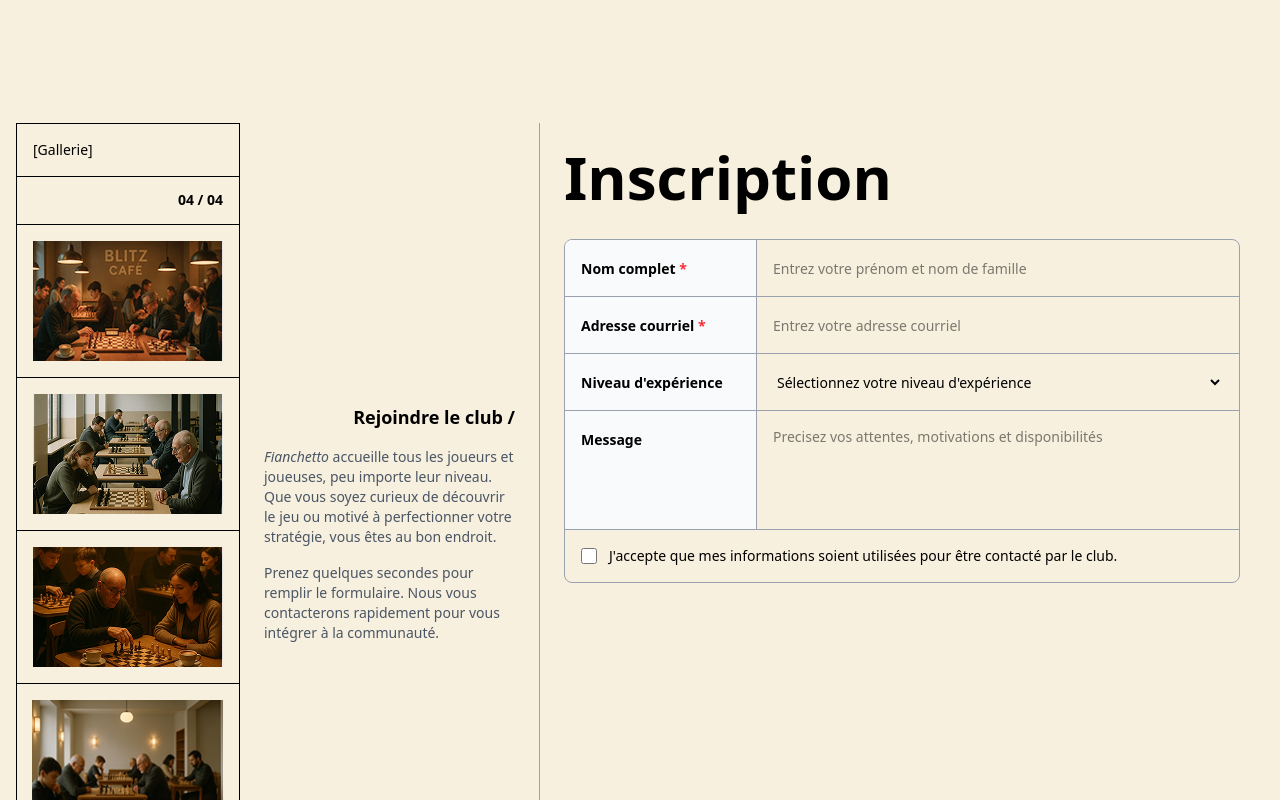
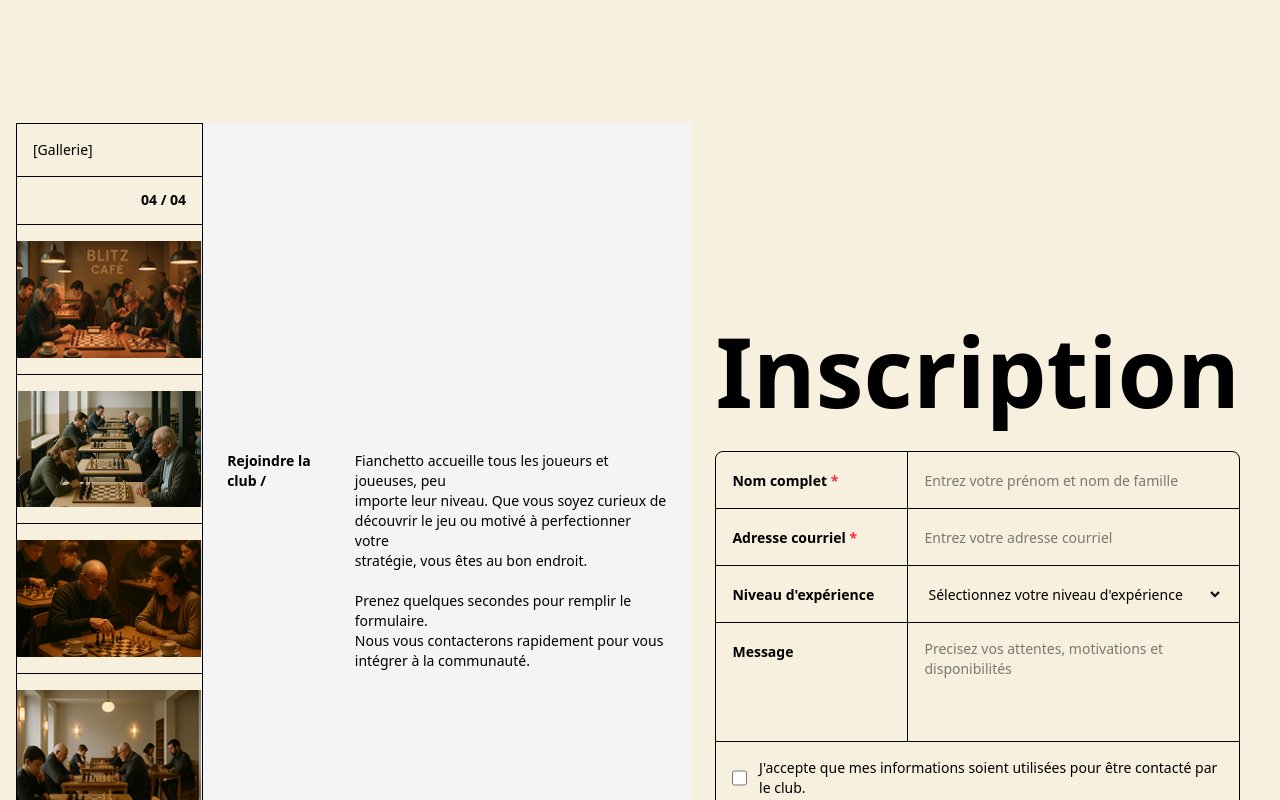
Before and after one commit to Cordelia013/chess-game, a React (Vite) app: page / in a window 1280 px wide. Shown: the part 3960-4760 px from the top of the page. Built offline with nearby package versions, Linux system fonts and the light colour scheme.

Commit message:
Mise à jour de la mise en page et des styles dans les composants Actuality et Inscription pour améliorer la présentation et la cohérence visuelle.

```diff
--- a/src/pages/Actuality.tsx
+++ b/src/pages/Actuality.tsx
@@ -17,14 +17,14 @@ export default function Actuality() {
           <Separate height="h-1" />
         </div>
 
-        <div className="flex justify-between items-baseline -mt-9">
-          <h2 className="text-[6vw] font-bold">
+        <div className="flex justify-between items-baseline -mt-6">
+          <h2 className="text-[7vw] font-bold">
             Actualités
           </h2>
           <Button text={"voir les actualités"} />
         </div>
-        <div className="my-4">
-          <Separate height="h-1" />
+        <div className="mb-4">
+          <Separate height="h-0.5" />
 </div>
        <div className="flex justify-between">
        <Card
--- a/src/pages/Inscription.tsx
+++ b/src/pages/Inscription.tsx
@@ -3,6 +3,7 @@ import img1_galerie from "../assets/Frame_67galerie.jpg";
 import img2_galerie from "../assets/Frame_67galerie-1.jpg";
 import img3_galerie from "../assets/Frame_67galerie-2.jpg";
 import img4_galerie from "../assets/Frame_67galerie-3.jpg";
+
 
 
 export default function Inscription() {
@@ -37,33 +38,30 @@ export default function Inscription() {
         </div>
 
         {/* <!-- Section centrale --> */}
-        <div className="w-[300px] border-r border-gray-400 flex flex-col justify-center p-6">
-            <div className="text-right mb-4">
-                <h3 className="font-black text-lg">Rejoindre le club /</h3>
-            </div>
-            <div className="text-sm text-gray-600 space-y-4">
-                <p>
-                    <em>Fianchetto</em> accueille tous les joueurs et joueuses, peu importe leur niveau.
-                    Que vous soyez curieux de découvrir le jeu ou motivé à perfectionner votre stratégie,
-                    vous êtes au bon endroit.
-                </p>
-                <p>
-                    Prenez quelques secondes pour remplir le formulaire. Nous vous contacterons rapidement
-                    pour vous intégrer à la communauté.
-                </p>
-            </div>
-        </div>
+         <div className="w-xl ml-auto flex justify-center items-center bg-gray-100 p-6">
+                  <div className="flex flex-row gap-4 mt-[6vw] ">
+                    <h6 className="font-black text-sm">Rejoindre la club /</h6>
+                    <div>
+                      <p className="text-sm text-left">
+                      Fianchetto accueille tous les joueurs et joueuses, peu <br /> importe leur niveau. Que vous soyez curieux de  <br />découvrir le jeu ou motivé à perfectionner votre <br /> stratégie, vous êtes au bon endroit.<br /><br />
+
+Prenez quelques secondes pour remplir le formulaire. <br /> Nous vous contacterons rapidement pour vous<br />intégrer à la communauté.
+                      </p>
+
+                    </div>
+                  </div>
+                </div>
 
         {/* <!-- Formulaire --> */}
-        <div className="flex-1  p-6 flex flex-col justify-between">
+        <div className="flex-1  p-6 flex flex-col justify-end gap-8">
 
             <div>
-                <h1 className="text-6xl font-bold mb-8">Inscription</h1>
+                <h1 className="text-8xl font-bold mb-8">Inscription</h1>
 
-                <div className="border border-gray-400 rounded-lg overflow-hidden">
+                <div className="border rounded-lg overflow-hidden">
 
-                    <div className="flex border-b border-gray-400">
-                        <div className="w-48 p-4 border-r border-gray-400 bg-gray-50">
+                    <div className="flex border-b ">
+                        <div className="w-48 p-4 border-r">
                             <label className="font-bold text-sm">Nom complet <span className="text-red-500">*</span></label>
                         </div>
                         <div className="flex-1 p-4">
@@ -72,8 +70,8 @@ export default function Inscription() {
                         </div>
                     </div>
 
-                    <div className="flex border-b border-gray-400">
-                        <div className="w-48 p-4 border-r border-gray-400 bg-gray-50">
+                    <div className="flex border-b ">
+                        <div className="w-48 p-4 border-r  ">
                             <label className="font-bold text-sm">Adresse courriel <span className="text-red-500">*</span></label>
                         </div>
                         <div className="flex-1 p-4">
@@ -82,8 +80,8 @@ export default function Inscription() {
                         </div>
                     </div>
 
-                    <div className="flex border-b border-gray-400">
-                        <div className="w-48 p-4 border-r border-gray-400 bg-gray-50">
+                    <div className="flex border-b ">
+                        <div className="w-48 p-4 border-r ">
                             <label htmlFor="experience-level" className="font-bold text-sm">Niveau d'expérience</label>
                         </div>
                         <div className="flex-1 p-4">
@@ -96,13 +94,13 @@ export default function Inscription() {
                         </div>
                     </div>
 
-                    <div className="flex border-b border-gray-400">
-                        <div className="w-48 p-4 border-r border-gray-400 bg-gray-50">
+                    <div className="flex border-b ">
+                        <div className="w-48 p-4 border-r ">
                             <label className="font-bold text-sm">Message</label>
                         </div>
                         <div className="flex-1 p-4">
                             <textarea placeholder="Precisez vos attentes, motivations et disponibilités"
-                                                              rows={4} className="w-full text-sm focus:outline-none resize-none"></textarea>
+                                                              rows={4} className="w-full text-sm focus:outline-none resize-none "></textarea>
                         </div>
                     </div>
 
```
